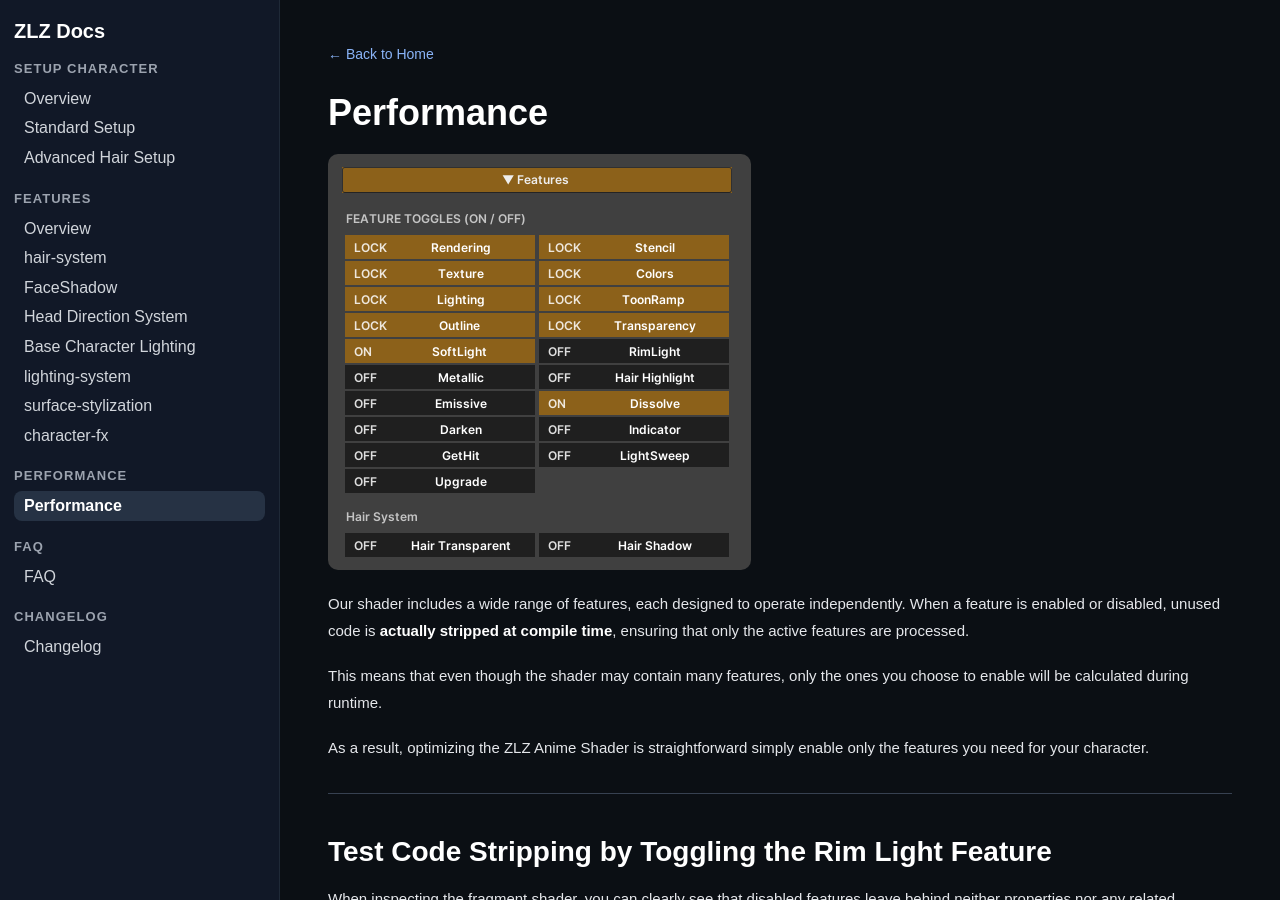
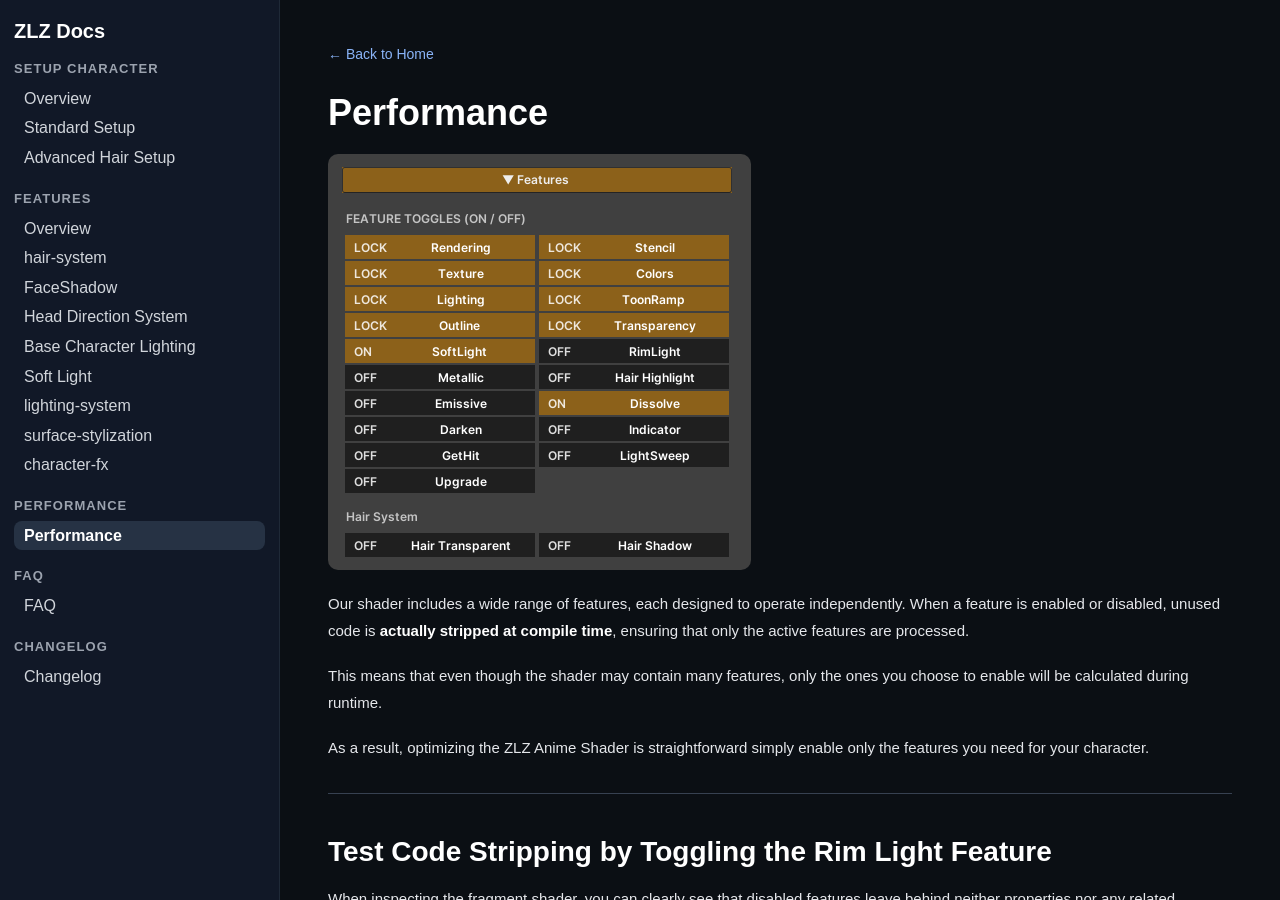
Before and after one commit to zlz-studio/zlz-studio.github.io, a Jekyll site: the page built from performance/index.md, in a window 1280 px wide and 900 px high. Built offline with Jekyll 4.4.1, drawn with Linux system fonts in a browser that asks for light colours.

Commit message:
Add Soft Light link to sidebar

```diff
--- a/_includes/sidebar.html
+++ b/_includes/sidebar.html
@@ -44,6 +44,11 @@
    Base Character Lighting
 </a>
 
+<a href="{{ '/features/Soft-Light/' | relative_url }}"
+   class="{% if page.url contains '/features/Soft-Light/' %}active{% endif %}">
+   Soft Light
+</a>
+
 <a href="{{ '/features/lighting-system/' | relative_url }}"
    class="{% if page.url contains '/features/lighting-system/' %}active{% endif %}">
    lighting-system
```
